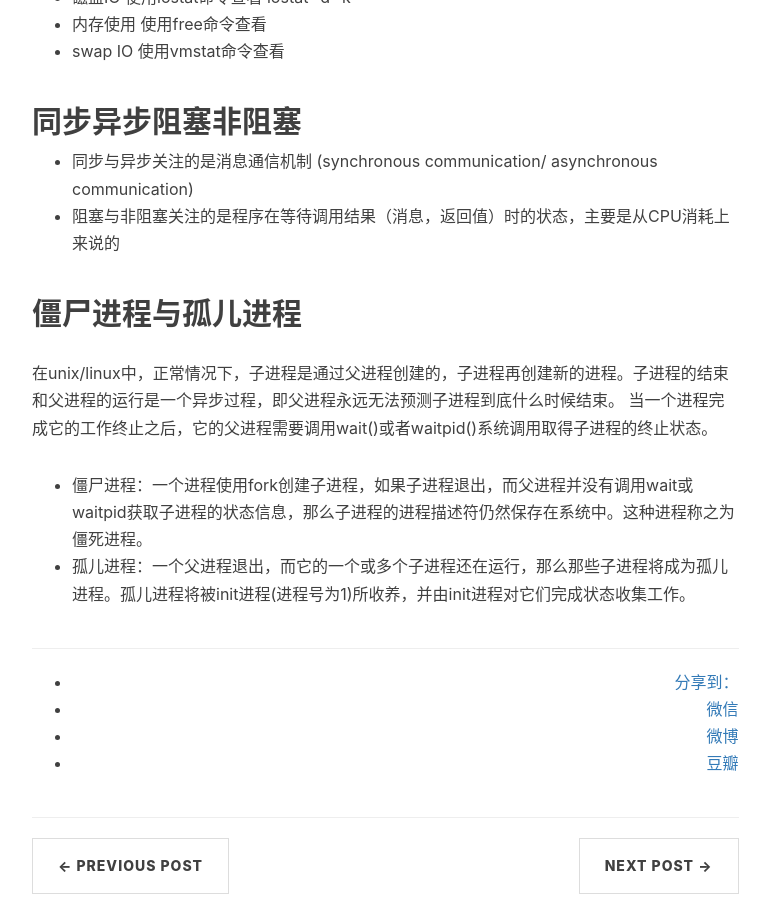
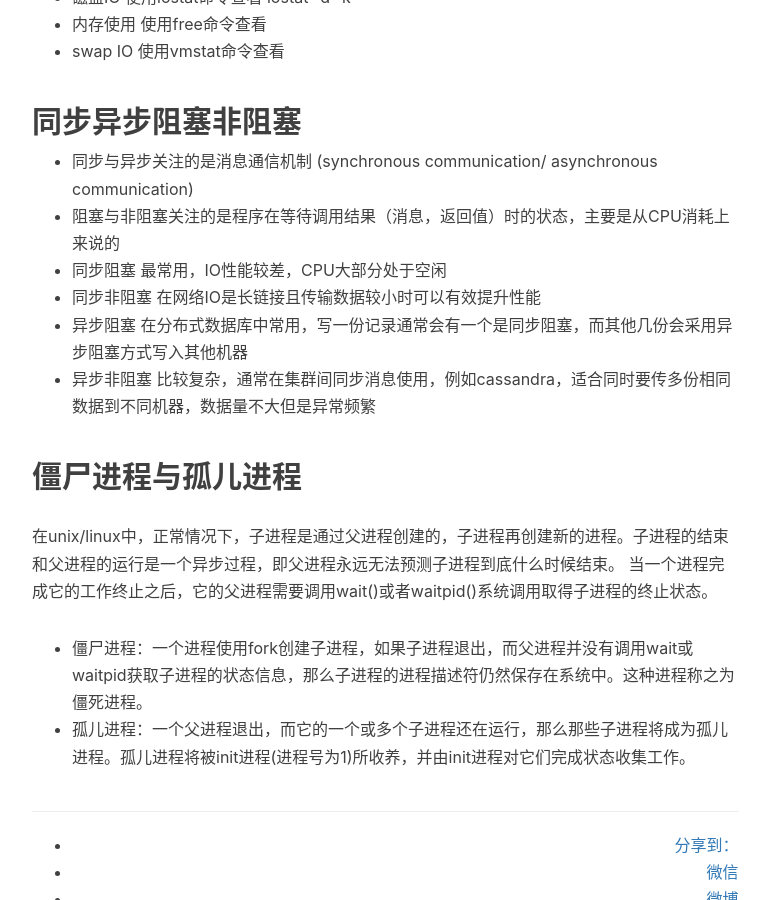
Before and after one commit to bug1024/jeet-blog, a Jekyll site: the page built from _posts/2017-03-28-linux.md, in a window 1280 px wide and 900 px high, scrolled down 2655 px. Shown: the whole window, without its empty margins (233-1003 px from the left). Built offline with Jekyll 4.4.1, drawn with Linux system fonts in a browser that asks for light colours; nearby versions of some CDN libraries; comment, search, counter and statistics services are not loaded.

Commit message:
update linux

```diff
--- a/_posts/2017-03-28-linux.md
+++ b/_posts/2017-03-28-linux.md
@@ -82,6 +82,10 @@ tags:
 ## 同步异步阻塞非阻塞
  - 同步与异步关注的是消息通信机制 (synchronous communication/ asynchronous communication)
  - 阻塞与非阻塞关注的是程序在等待调用结果（消息，返回值）时的状态，主要是从CPU消耗上来说的
+ - 同步阻塞 最常用，IO性能较差，CPU大部分处于空闲
+ - 同步非阻塞 在网络IO是长链接且传输数据较小时可以有效提升性能
+ - 异步阻塞 在分布式数据库中常用，写一份记录通常会有一个是同步阻塞，而其他几份会采用异步阻塞方式写入其他机器
+ - 异步非阻塞 比较复杂，通常在集群间同步消息使用，例如cassandra，适合同时要传多份相同数据到不同机器，数据量不大但是异常频繁
 
 ## 僵尸进程与孤儿进程
  在unix/linux中，正常情况下，子进程是通过父进程创建的，子进程再创建新的进程。子进程的结束和父进程的运行是一个异步过程，即父进程永远无法预测子进程到底什么时候结束。 当一个进程完成它的工作终止之后，它的父进程需要调用wait()或者waitpid()系统调用取得子进程的终止状态。
```
